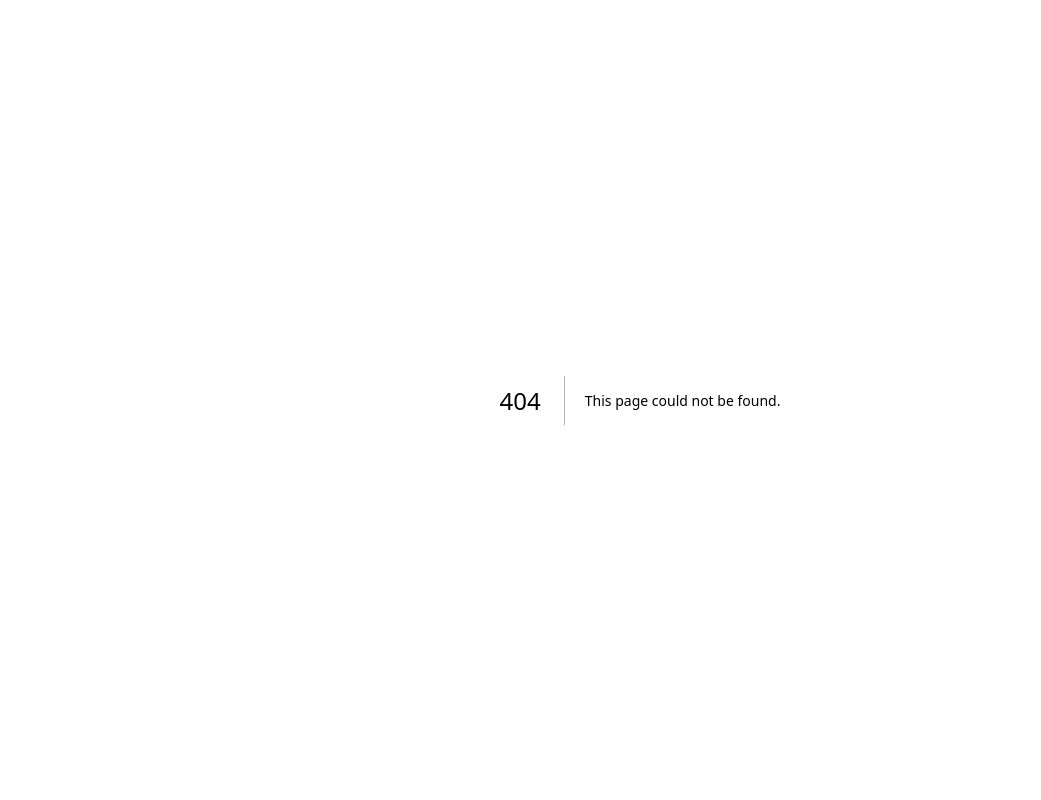
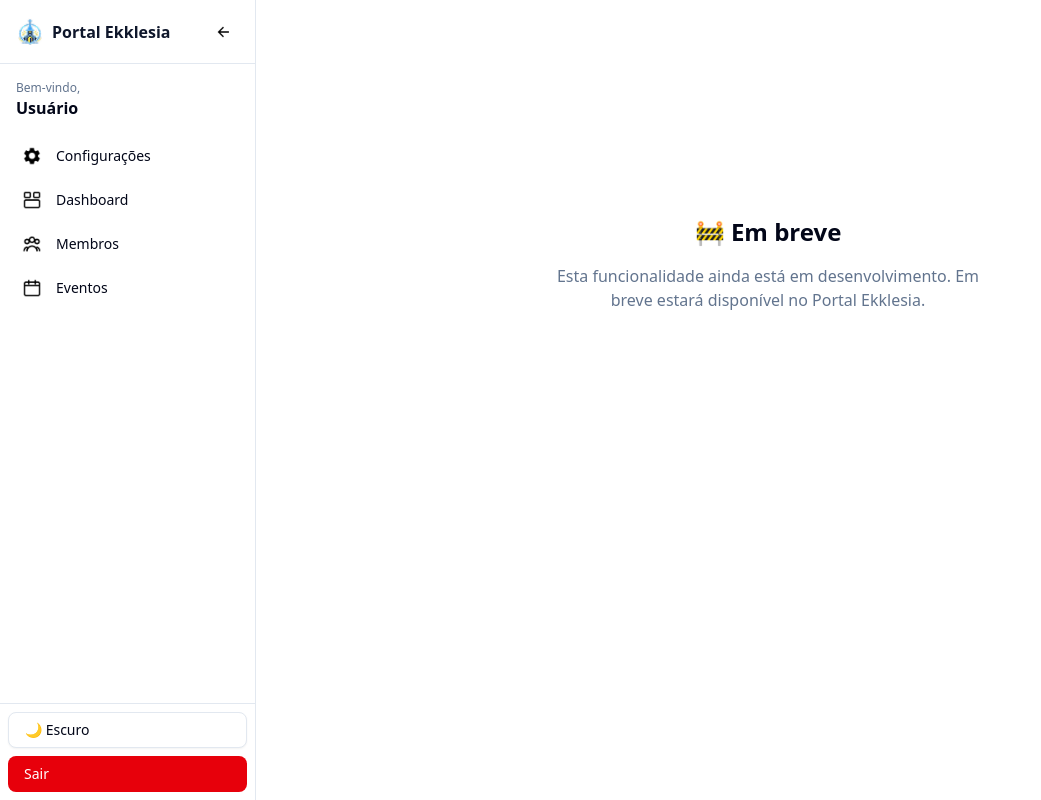
Before and after one commit to diemoraes/igreja-portal, a Next.js app: page /em-breve in a window 1280 px wide. Before the commit this address had no page. Shown: the whole page, without its empty margins (0-1041 px from the left). Built offline with nearby package versions, Linux system fonts and the light colour scheme.

Commit message:
:lipstick: adição da pagina em breve

```diff
--- /dev/null
+++ b/app/(dashboard)/em-breve/page.tsx
@@ -0,0 +1,11 @@
+export default function EmBrevePage() {
+  return (
+    <div className="flex flex-col items-center justify-center min-h-[60vh] text-center gap-4">
+      <h1 className="text-2xl font-bold">🚧 Em breve</h1>
+      <p className="text-muted-foreground max-w-md">
+        Esta funcionalidade ainda está em desenvolvimento.
+        Em breve estará disponível no Portal Ekklesia.
+      </p>
+    </div>
+  );
+}
--- a/components/sidebar.tsx
+++ b/components/sidebar.tsx
@@ -22,7 +22,7 @@ export function Sidebar() {
   const menuItems = [
     {
       label: "Dashboard",
-      href: "/dashboard",
+      href: "dashboard",
       order: 1,
       icon: (
         <>
@@ -41,7 +41,7 @@ export function Sidebar() {
     },
     {
       label: "Membros",
-      href: "/membros",
+      href: "membros",
       order: 2,
       icon: (
         <>
@@ -60,7 +60,7 @@ export function Sidebar() {
     },
     {
       label: "Eventos",
-      href: "/eventos",
+      href: "/em-breve",
       order: 3,
       icon: (
         <>
```
